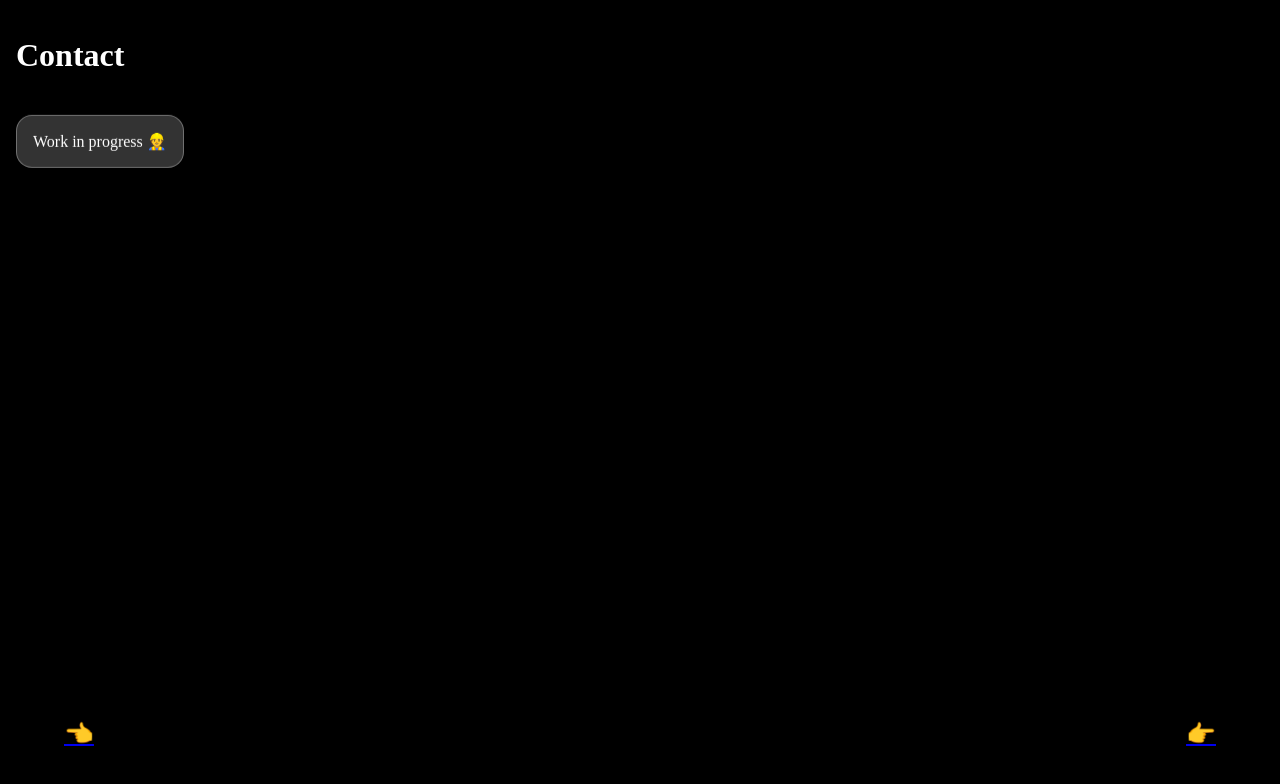
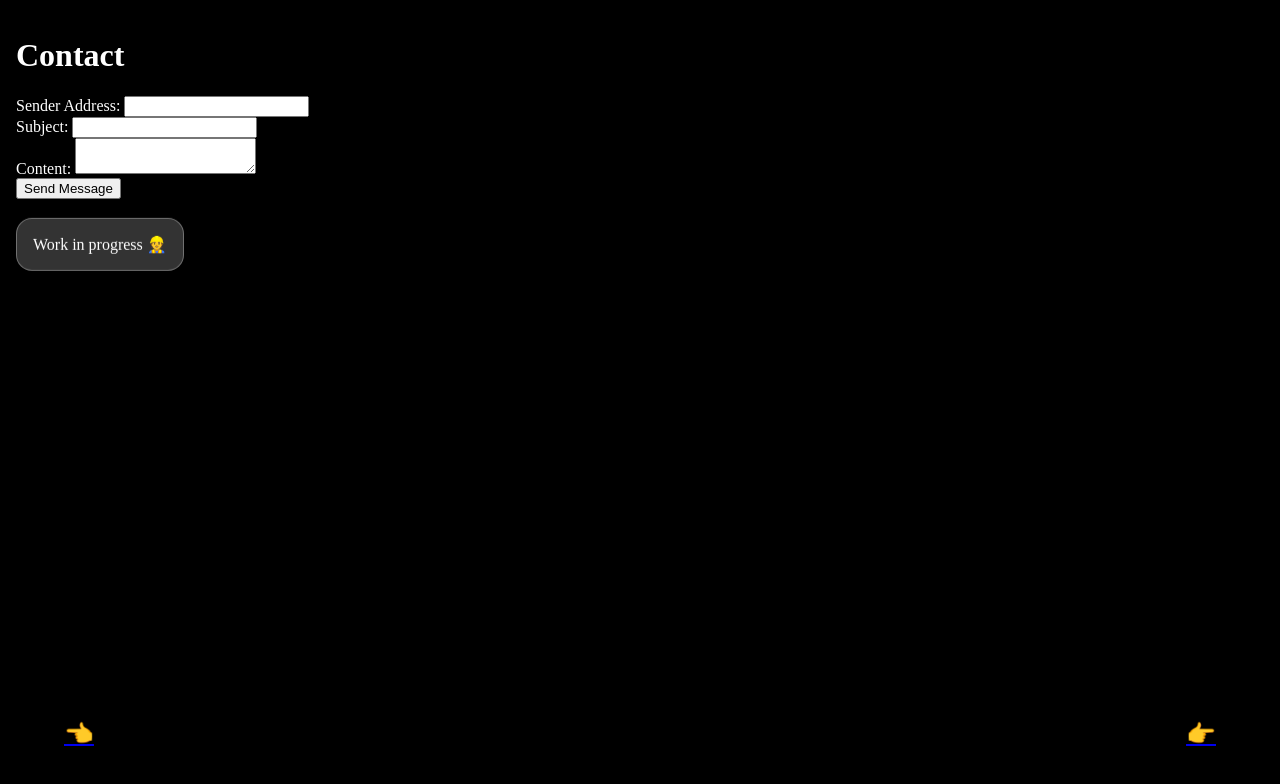
Before and after one commit to lu1a/sites, a SvelteKit app: page /contact in a window 1280 px wide. Shown: the top 784 px of the page. Built offline with nearby package versions, Linux system fonts and the light colour scheme.

Commit message:
feat: contact barebones

```diff
--- a/src/routes/contact/+page.svelte
+++ b/src/routes/contact/+page.svelte
@@ -1,17 +1,54 @@
 <script>
-
   import GlassCard from "../../components/GlassCard.svelte";
   import SwipeWrapper from "../../components/SwipeWrapper.svelte";
 
   let leftLink = "/data";
   let rightLink = "/";
+
+  let sender_address = '';
+  let subject = '';
+  let content = '';
+  let responseMessage = '';
+
+  async function handleSubmit() {
+    const response = await fetch('/contact', {
+      method: 'POST',
+      body: JSON.stringify({ sender_address, subject, content }),
+      headers: {
+        'content-type': 'application/json'
+      }
+    });
+
+    responseMessage = await response.json();
+  }
 </script>
 
 <SwipeWrapper leftLink={leftLink} rightLink={rightLink}>
   <div style="padding: 1rem;">
     <h1>Contact</h1>
 
-    <!-- TODO -->
+    <form on:submit={handleSubmit}>
+      <label for="sender_address">Sender Address:</label>
+      <input type="email" id="sender_address" bind:value={sender_address} required />
+
+      <br />
+
+      <label for="subject">Subject:</label>
+      <input type="text" id="subject" bind:value={subject} required />
+
+      <br />
+
+      <label for="content">Content:</label>
+      <textarea id="content" bind:value={content} required />
+
+      <br />
+
+      <button type="submit">Send Message</button>
+    </form>
+
+    {#if responseMessage}
+      <p>{responseMessage}</p>
+    {/if}
   </div>
   <GlassCard style="margin-left: 1rem;">
     <p class="no-padding">
--- /dev/null
+++ b/src/routes/contact/+server.js
@@ -0,0 +1,31 @@
+import { json } from '@sveltejs/kit';
+import { LIVE_EXPLAN_API_URL, LIVE_EXPLAN_API_TOKEN } from '$env/static/private'
+
+/** @type {import('./$types').RequestHandler} */
+export async function POST({ request }) {
+  const { sender_address, subject, content } = await request.json();
+  const data = { sender_address, subject, content }
+
+  let responseMessage = ''
+
+  try {
+    const response = await fetch(`${LIVE_EXPLAN_API_URL}/contact`, {
+      method: 'POST',
+      headers: {
+        'Authorization': `Bearer ${LIVE_EXPLAN_API_TOKEN}`,
+      },
+      body: JSON.stringify(data),
+    })
+
+    if (response.ok) {
+      responseMessage = 'Message sent successfully!'
+    } else {
+      let wholeResponse = await response.json()
+      responseMessage = wholeResponse.error
+    }
+  } catch (error) {
+    // @ts-ignore
+    responseMessage = error.message
+  }
+  return json(responseMessage)
+}
```
Also changed, not shown: 1 other file (tests, documents, lock files or other folders).
